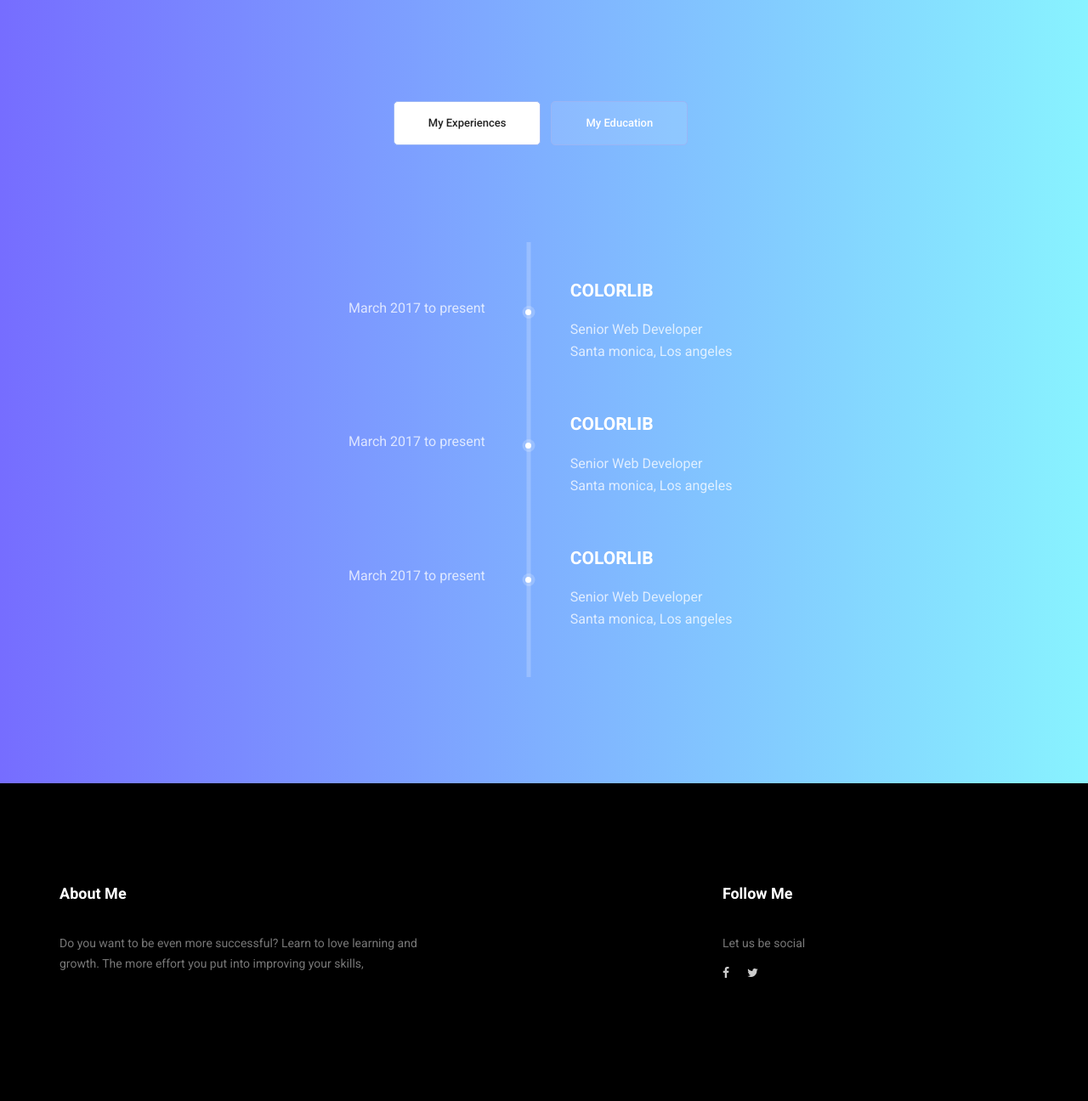
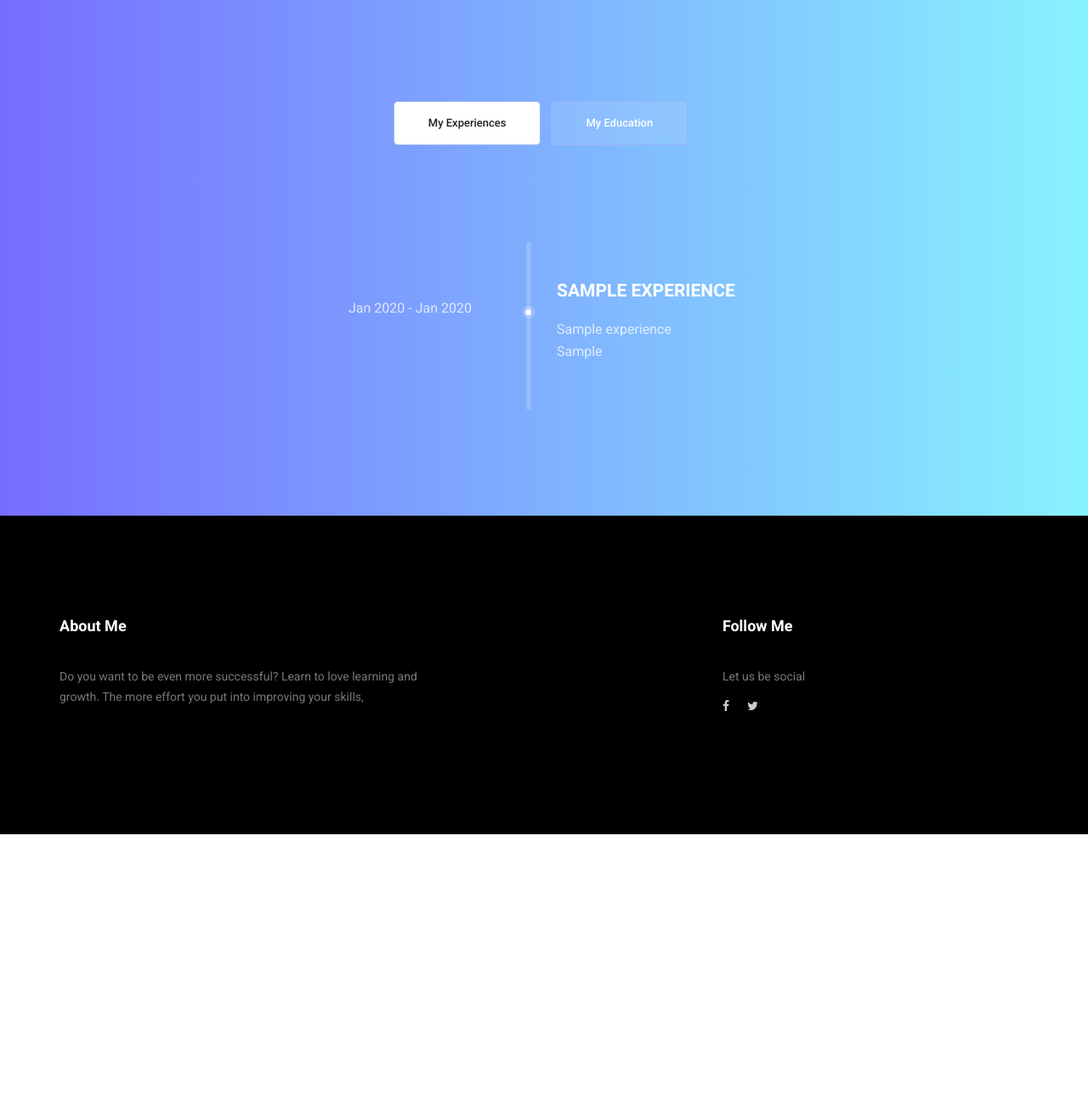
Before and after one commit to AhmetKadirOzen/Akozen, a Django app: template templates/index.html in a window 1280 px wide. Shown: the part 1328-2624 px from the top of the page at 85% size. After the commit the page ends 2310 px from the top, so only its background shows below. Run offline with Django 5.2, Linux system fonts and the light colour scheme; the template is opened without the code that fills it: most values are stand-ins (such as "Sample title", 1, 10 or a date in 2020); grey boxes marked "Sample" are stand-in pictures; some libraries are stand-ins or nearby versions.

Commit message:
refactor: apply experiences to frontend

```diff
--- a/myCV/views.py
+++ b/myCV/views.py
@@ -1,5 +1,5 @@
 from django.shortcuts import render
-from myCV.models import GeneralSetting, ImageSetting, Skill
+from myCV.models import GeneralSetting, ImageSetting, Skill, Experience
 
 
 # Create your views here.
@@ -21,6 +21,8 @@
     # Skills
     skills = Skill.objects.all()
 
+    experiences = Experience.objects.all().order_by('-start_date')
+
 
     context = {
         'site_title': site_title,
@@ -34,6 +36,7 @@
         'home_banner_image': home_banner_image,
         'site_favicon': site_favicon,
         'skills': skills,
+        'experiences': experiences,
     }
 
     return render(request, 'index.html', context=context)
--- a/templates/index.html
+++ b/templates/index.html
@@ -22,15 +22,22 @@
                                 <h4>{{ home_banner_title }}</h4>
                                 <p>{{ home_banner_description }}</p>
                                 <ul class="list basic_info">
-                                    <li><a href="javascript:void(0)"><i class="lnr lnr-calendar-full"></i> 01st August, 1998</a></li>
-                                    <li><a href="tel:+905065275453"><i class="lnr lnr-phone-handset"></i> +90 506 527 5453</a></li>
-                                    <li><a href="mailto:ahmetkadirozen@hotmail.com"><i class="lnr lnr-envelope"></i>ahmetkadirozen@hotmail.com</a></li>
-                                    <li><a href="javascript:void(0)"><i class="lnr lnr-home"></i> İstanbul/Pendik </a></li>
+                                    <li><a href="javascript:void(0)"><i class="lnr lnr-calendar-full"></i> 01st August,
+                                        1998</a></li>
+                                    <li><a href="tel:+905065275453"><i class="lnr lnr-phone-handset"></i> +90 506 527
+                                        5453</a></li>
+                                    <li><a href="mailto:ahmetkadirozen@hotmail.com"><i class="lnr lnr-envelope"></i>ahmetkadirozen@hotmail.com</a>
+                                    </li>
+                                    <li><a href="javascript:void(0)"><i class="lnr lnr-home"></i> İstanbul/Pendik </a>
+                                    </li>
                                 </ul>
                                 <ul class="list personal_social">
-                                    <li><a href="https://www.facebook.com/ahmetkadir.ozen.9"target="_blank"><i class="fa fa-facebook"></i></a></li>
-                                    <li><a href="https://twitter.com/AhmetKadirozen"target="_blank"><i class="fa fa-twitter"></i></a></li>
-                                    <li><a href="https://www.linkedin.com/in/ahmetkadir%C3%B6zen/"target="_blank"><i class="fa fa-linkedin"></i></a></li>
+                                    <li><a href="https://www.facebook.com/ahmetkadir.ozen.9" target="_blank"><i
+                                            class="fa fa-facebook"></i></a></li>
+                                    <li><a href="https://twitter.com/AhmetKadirozen" target="_blank"><i
+                                            class="fa fa-twitter"></i></a></li>
+                                    <li><a href="https://www.linkedin.com/in/ahmetkadir%C3%B6zen/" target="_blank"><i
+                                            class="fa fa-linkedin"></i></a></li>
                                 </ul>
                             </div>
                         </div>
@@ -60,22 +67,19 @@
                         <div class="skill_main">
 
 
-
                             {% for skill in skills %}
                                 <div class="skill_item">
                                     <h4>{{ skill.name }} <span class="counter">{{ skill.percentage }}</span>%</h4>
                                     <div class="progress_br">
                                         <div class="progress">
-                                        <div class="progress-bar" role="progressbar" aria-valuenow="{{ skill.percentage }}"
+                                            <div class="progress-bar" role="progressbar"
+                                                 aria-valuenow="{{ skill.percentage }}"
                                                  aria-valuemin="0"
                                                  aria-valuemax="100"></div>
                                         </div>
                                     </div>
                                 </div>
                             {% endfor %}
-
-
-
 
 
                         </div>
@@ -103,42 +107,30 @@
                 <div class="tab-content" id="myTabContent">
                     <div class="tab-pane fade show active" id="home" role="tabpanel" aria-labelledby="home-tab">
                         <ul class="list">
+
+                            {% for experience in experiences %}
                                 <li>
                                     <span></span>
                                     <div class="media">
                                         <div class="d-flex">
-                                        <p>March 2017 to present</p>
+                                            <p>{{ experience.start_date|date:"M Y" }} -
+                                                {% if experience.end_date %}
+                                                    {{ experience.end_date|date:"M Y" }}
+                                                {% else %}
+                                                    present
+                                                {% endif %}
+
+                                            </p>
                                         </div>
                                         <div class="media-body">
-                                        <h4>Colorlib</h4>
-                                        <p>Senior Web Developer <br/>Santa monica, Los angeles</p>
+                                            <h4>{{ experience.company_name }}</h4>
+                                            <p>{{ experience.job_title }} <br/>{{ experience.job_location }}</p>
                                         </div>
                                     </div>
                                 </li>
-                            <li>
-                                <span></span>
-                                <div class="media">
-                                    <div class="d-flex">
-                                        <p>March 2017 to present</p>
-                                    </div>
-                                    <div class="media-body">
-                                        <h4>Colorlib</h4>
-                                        <p>Senior Web Developer <br/>Santa monica, Los angeles</p>
-                                    </div>
-                                </div>
-                            </li>
-                            <li>
-                                <span></span>
-                                <div class="media">
-                                    <div class="d-flex">
-                                        <p>March 2017 to present</p>
-                                    </div>
-                                    <div class="media-body">
-                                        <h4>Colorlib</h4>
-                                        <p>Senior Web Developer <br/>Santa monica, Los angeles</p>
-                                    </div>
-                                </div>
-                            </li>
+                            {% endfor %}
+
+
                         </ul>
                     </div>
                     <div class="tab-pane fade" id="profile" role="tabpanel" aria-labelledby="profile-tab">
```
Lines whose indentation alone changed are shown as unchanged.
